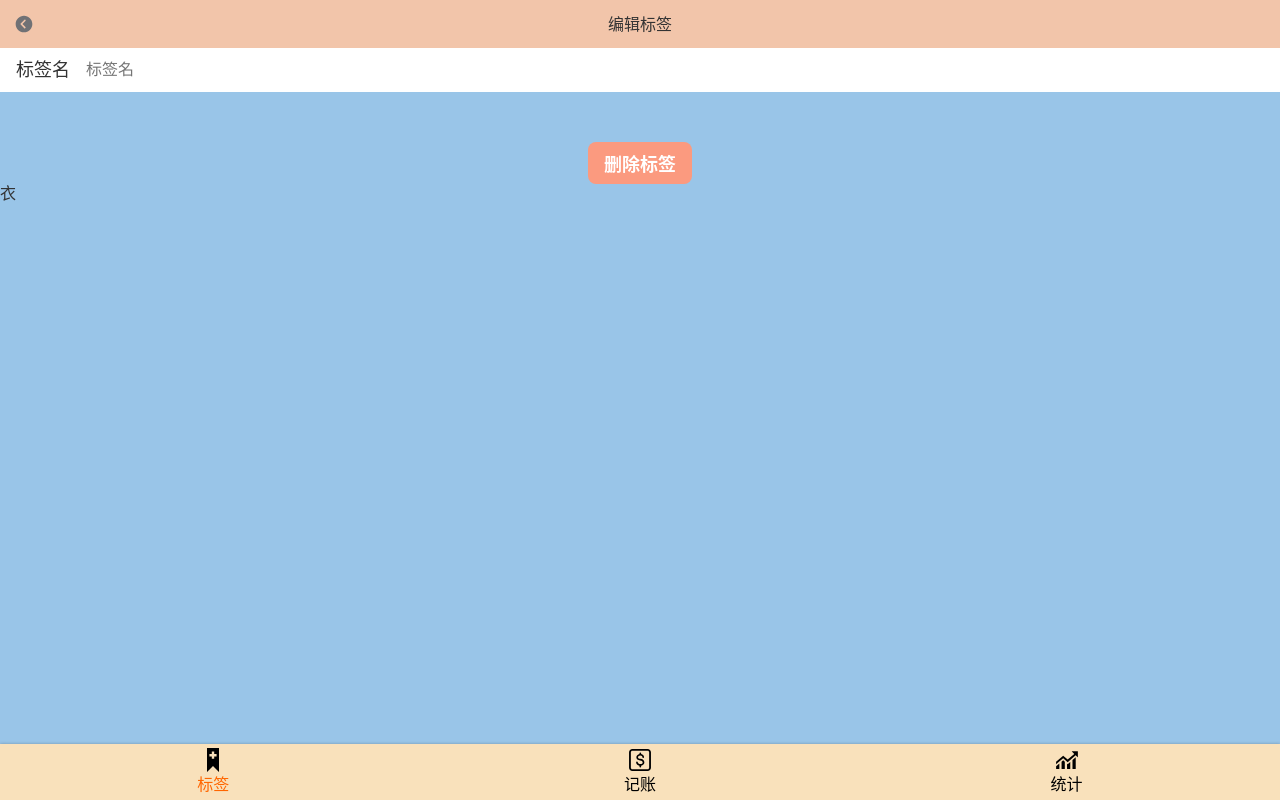
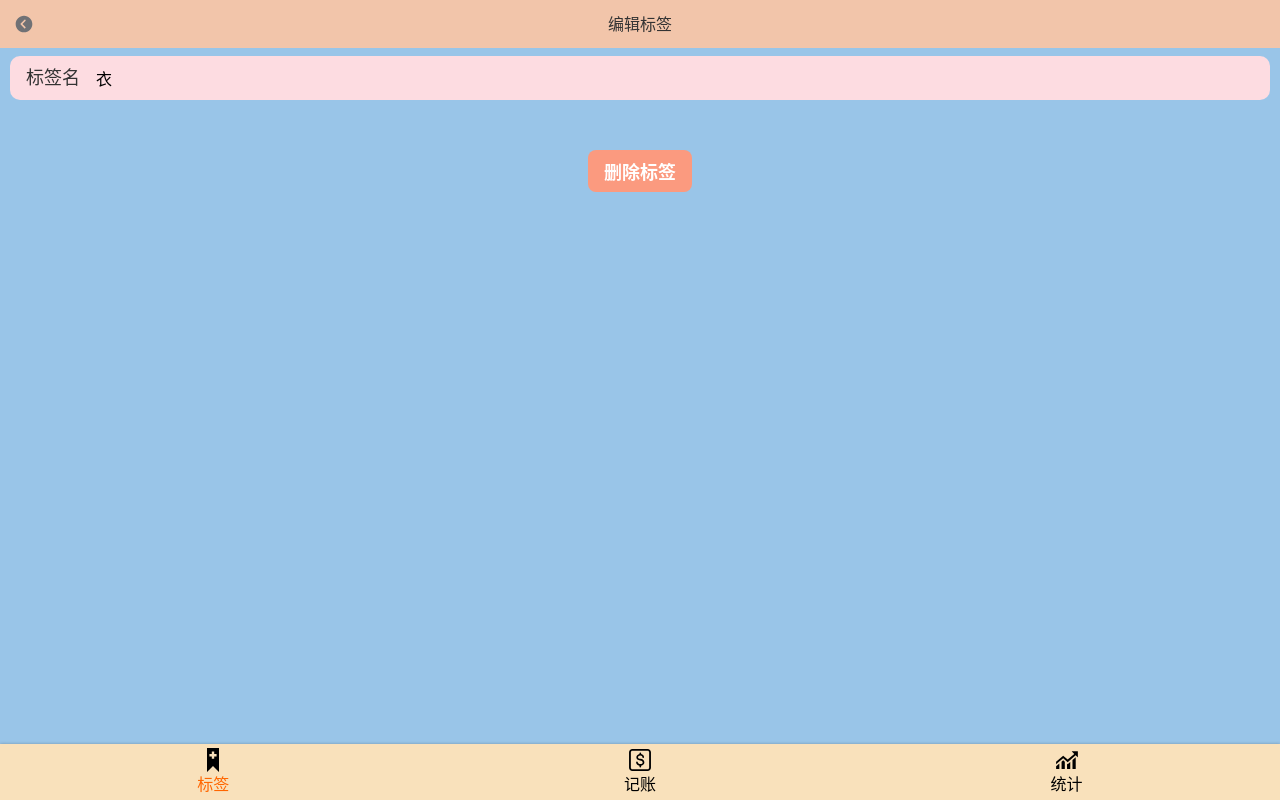
Before and after one commit to XiaoPan-Struggle/Money-steward, a React app: page /#/tags/1 in a window 1280 px wide. Built offline with nearby package versions, Linux system fonts and the light colour scheme.

Commit message:
Tag.tsx UI

```diff
--- a/src/index.scss
+++ b/src/index.scss
@@ -23,8 +23,9 @@ body{
   line-height: 1.2;
   background: #99c5e8;
 }
-button{
+button,input{
   font-family: inherit;
+  font-size: inherit;
 }
 :focus{
   outline: none;
--- a/src/views/Tag.tsx
+++ b/src/views/Tag.tsx
@@ -25,8 +25,10 @@ const Topper = styled.header`
   }
 `;
 const InputWrapper = styled.div`
-  background: white;
+  background: #fddce1;
   padding: 0 16px;
+  margin: 8px 10px 0 10px;
+  border-radius: 10px;
 `
 
 const Tag: React.FC = () => {
@@ -44,12 +46,12 @@ const Tag: React.FC = () => {
         <Input label="标签名"
                type="text"
                placeholder="标签名"
+               value={tag.name}
         />
       </InputWrapper>
       <Center>
         <Button>删除标签</Button>
       </Center>
-      <div>{tag.name}</div>
     </Layout>
   );
 };
```
